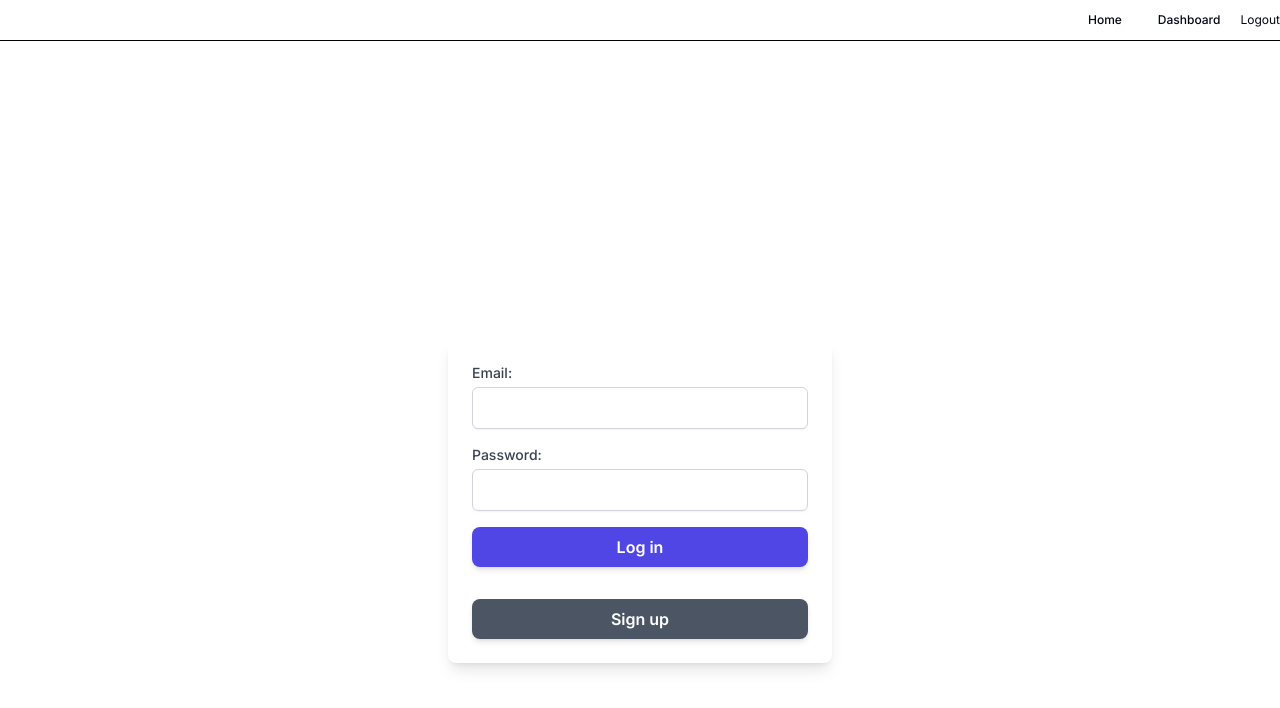
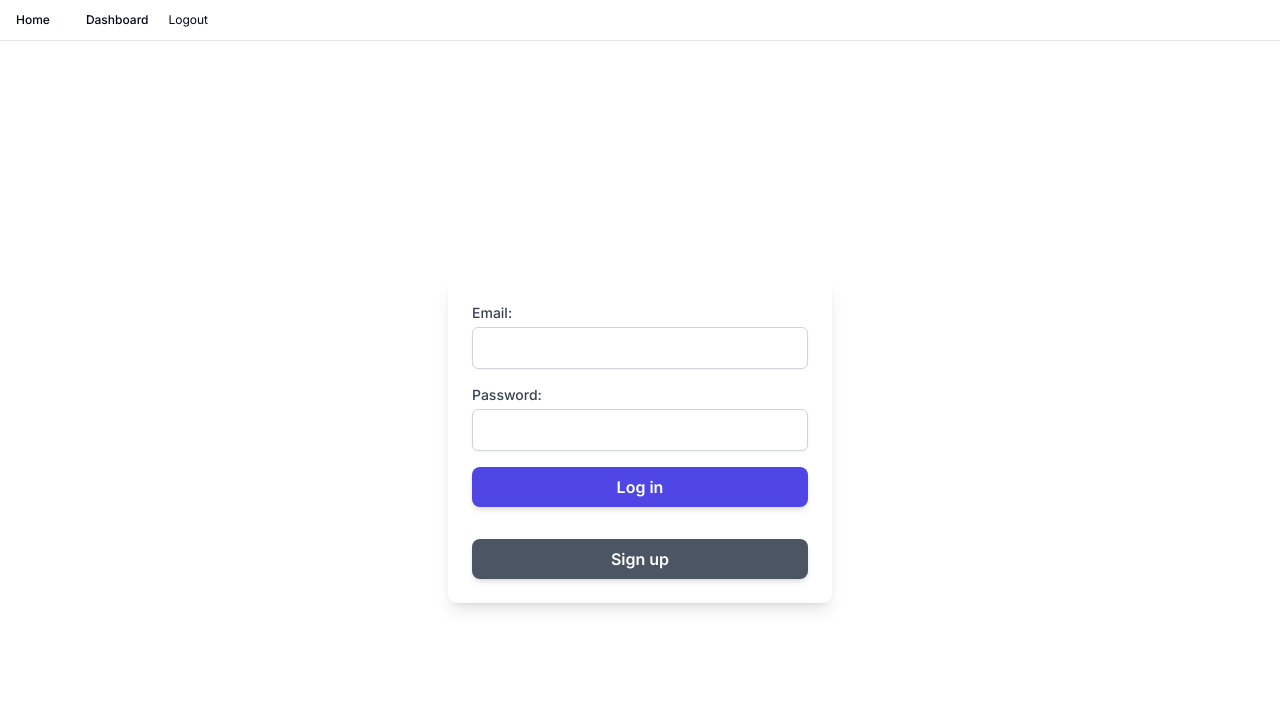
Before and after one commit to cdreetz/hrai, a Next.js app: page / in a window 1280 px wide. Shown: the top 708 px of the page. Built offline with nearby package versions, Linux system fonts and the light colour scheme; no server answers.

Commit message:
fixed relative spacing with header
also fixed chat heigh so it fits within screen

```diff
--- a/app/addjob/page.tsx
+++ b/app/addjob/page.tsx
@@ -83,7 +83,7 @@ export default function AddJobForm() {
     }
 
   return (
-    <div className="w-1/2 mx-auto mb-4">
+    <div className="w-1/2 mx-auto mb-4 mt-20">
       <Form {...form}>
       <form onSubmit={(e) => { e.preventDefault(); form.handleSubmit(onSubmit)(e); }} className="space-y-8">
           <FormField
--- a/app/chat/[id]/page.tsx
+++ b/app/chat/[id]/page.tsx
@@ -32,7 +32,7 @@ export default async function PrescreeningChat({ params }: { params: Params }) {
     const { title, requirements, description } = response.data;
     return (
       <>
-        <div>
+        <div className="mt-20 mb-5 h-full">
           <ChatComponent initialMessages={initialMessages(title, requirements, description)} />
         </div>
       </>
--- a/app/chat/chat7/page.tsx
+++ b/app/chat/chat7/page.tsx
@@ -54,7 +54,8 @@ export default function ChatPage() {
           onChange={handleInputChange}
           onKeyDown={handleKeyboardSubmit}
         />
-<Button onClick={(e) => handleSubmit(e as unknown as React.FormEvent<HTMLFormElement>)}>Send Message</Button>      </div>
+        <Button onClick={(e) => handleSubmit(e as unknown as React.FormEvent<HTMLFormElement>)}>Send Message</Button>
+      </div>
     </div>
   )
 
--- a/app/chat/page.tsx
+++ b/app/chat/page.tsx
@@ -105,7 +105,7 @@ export default function Chat() {
 
   return (
     <div>
-      <div className="h-screen flex flex-col items-center mx-auto w-3/4">
+      <div className="h-screen flex flex-col items-center mx-auto w-3/4 mt-20">
         <ScrollAreaDemo items={items} />
         <TextAreaComponent onSubmit={handleSubmit} textValue={textValue} setTextValue={setTextValue} />
       </div>
--- a/app/dashboard/page.tsx
+++ b/app/dashboard/page.tsx
@@ -192,7 +192,7 @@ export default function Dashboard() {
         display: 'flex',
         flexDirection: 'column',
         justifyContent: 'center',
-        margin: '0 auto',
+        margin: '60px auto 0 auto', // Added top margin of 20px
         gap: '10px',
       }}>
         <h1 style={{fontSize: '3em', fontWeight: 'bold'}}>
--- a/app/job/[id]/page.tsx
+++ b/app/job/[id]/page.tsx
@@ -43,10 +43,10 @@ export default async function Job({ params }: { params: Params }) {
 
   if (response.data) {
     return (
-      <>
+      <div style={{ marginTop: '60px' }}>
         <JobPost job={response.data} />
         <ApplicationForm jobId={id} />
-      </>
+      </div>
     );
   } else {
     return <div>Job details not found.</div>
--- /dev/null
+++ b/app/landing/page.tsx
@@ -0,0 +1,12 @@
+// app/landing/page.tsx
+import RootLayout from "../layout";
+
+export default function LandingPage() {
+  return (
+    <RootLayout>
+      <div className="flex justify-center items-center h-screen">
+        <div className="w-24 h-24 bg-orange-500 rounded-full"></div>
+      </div>
+    </RootLayout>
+  )
+}
--- a/app/layout.tsx
+++ b/app/layout.tsx
@@ -13,17 +13,20 @@ export const metadata: Metadata = {
 function HeaderBar() {
   return (
     <>
-      <div style={{
-        display: 'flex',
-        justifyContent: 'flex-end',
-        borderBottom: '1px solid #000'
-      }}>
+      <div className="flex w-full border-b">
         <Navigation />
       </div>
-      <div style={{padding: '30px'}}></div>
     </>
   )
 }
+
+
+//      <div style={{
+//        display: 'flex',
+//        justifyContent: 'flex-end',
+//        borderBottom: '1px solid #000'
+
+
 
 export default function RootLayout({
   children,
@@ -33,8 +36,10 @@ export default function RootLayout({
   return (
     <html lang="en">
       <body className={inter.className}>
-        <HeaderBar />
-        {children}
+        <div className="h-screen flex flex-col">
+          <HeaderBar />
+          {children}
+        </div>
       </body>
     </html>
   );
--- a/components/header.tsx
+++ b/components/header.tsx
@@ -33,8 +33,8 @@ export default function Navigation() {
   };
 
   return (
-    <div style={{backgroundColor: 'white'}}>
-      <NavigationMenu orientation="vertical">
+    <div className="bg-white flex flex-row gap-4">
+      <NavigationMenu orientation="vertical" className="flex flex-row gap-4">
         <NavigationMenuList>
           <NavigationMenuItem>
             <Link href="/" legacyBehavior passHref>
--- a/components/newchat.tsx
+++ b/components/newchat.tsx
@@ -25,8 +25,8 @@ const ChatComponent: React.FC<ChatComponentProps> = ({ initialMessages }) => {
   };
 
   return (
-    <div className="flex flex-col h-screen items-center mx-auto w-4/5 pb-16">
-      <ScrollArea className="flex-1 w-full rounded-md border overflow-y-auto">
+    <div className="flex flex-col h-full items-center mx-auto w-5/6 mb-4">
+      <ScrollArea className="flex-1 h-4/5 w-full rounded-md border overflow-y-auto">
         <div className="p-4">
           <h4 className="self-start mb-4 text-sm font-medium leading-none">Hrai Chat</h4>
           <Separator className="my-2 border-b" />
@@ -42,15 +42,14 @@ const ChatComponent: React.FC<ChatComponentProps> = ({ initialMessages }) => {
           </div>
         </div>
       </ScrollArea>
-      <div className='flex flex-col w-full mt-4'>
+      <div className="mt-4" />
         <Textarea
           placeholder="Type message here.."
           value={input}
           onChange={handleInputChange}
           onKeyDown={handleKeyboardSubmit}
         />
-        <Button onClick={(e) => handleSubmit(e as unknown as React.FormEvent<HTMLFormElement>)}>Send Message</Button>
-      </div>
+        <Button className="mt-2 w-full" onClick={(e) => handleSubmit(e as unknown as React.FormEvent<HTMLFormElement>)}>Send Message</Button>
     </div>
   );
 };
```
